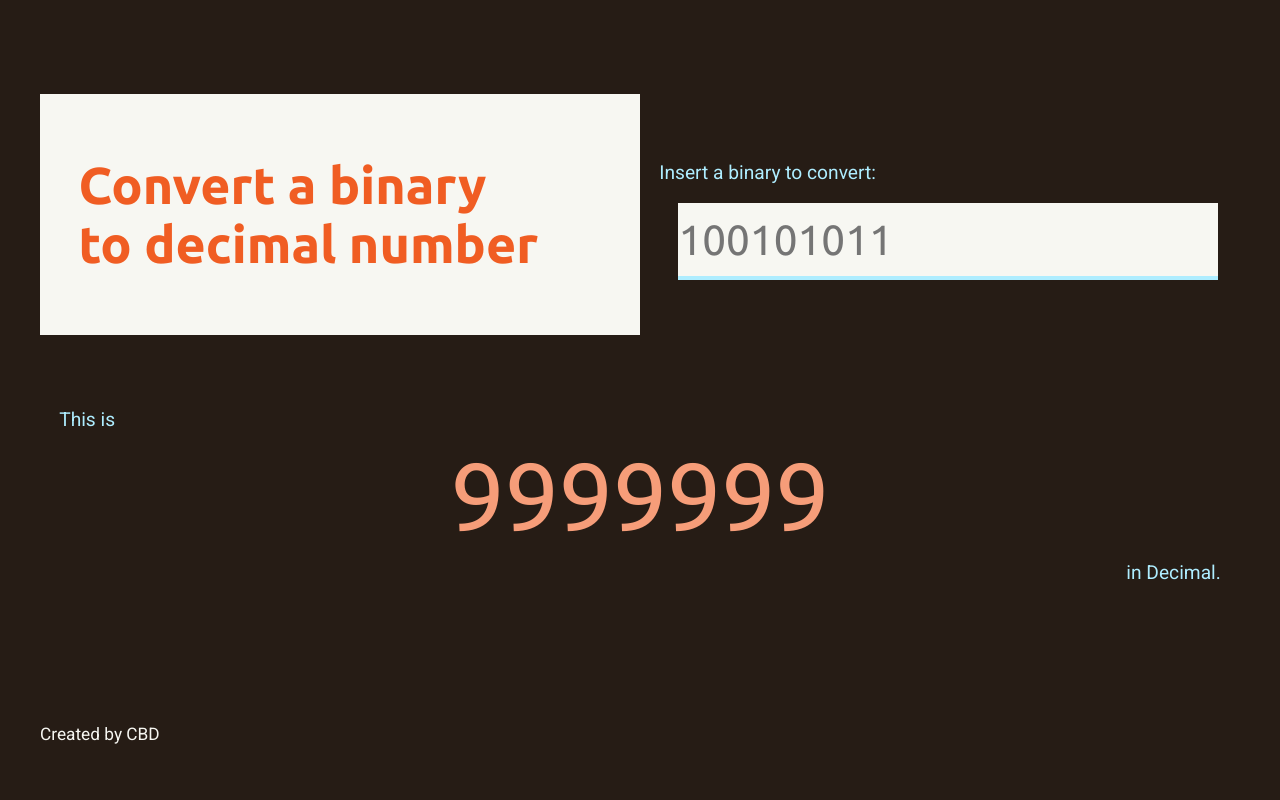
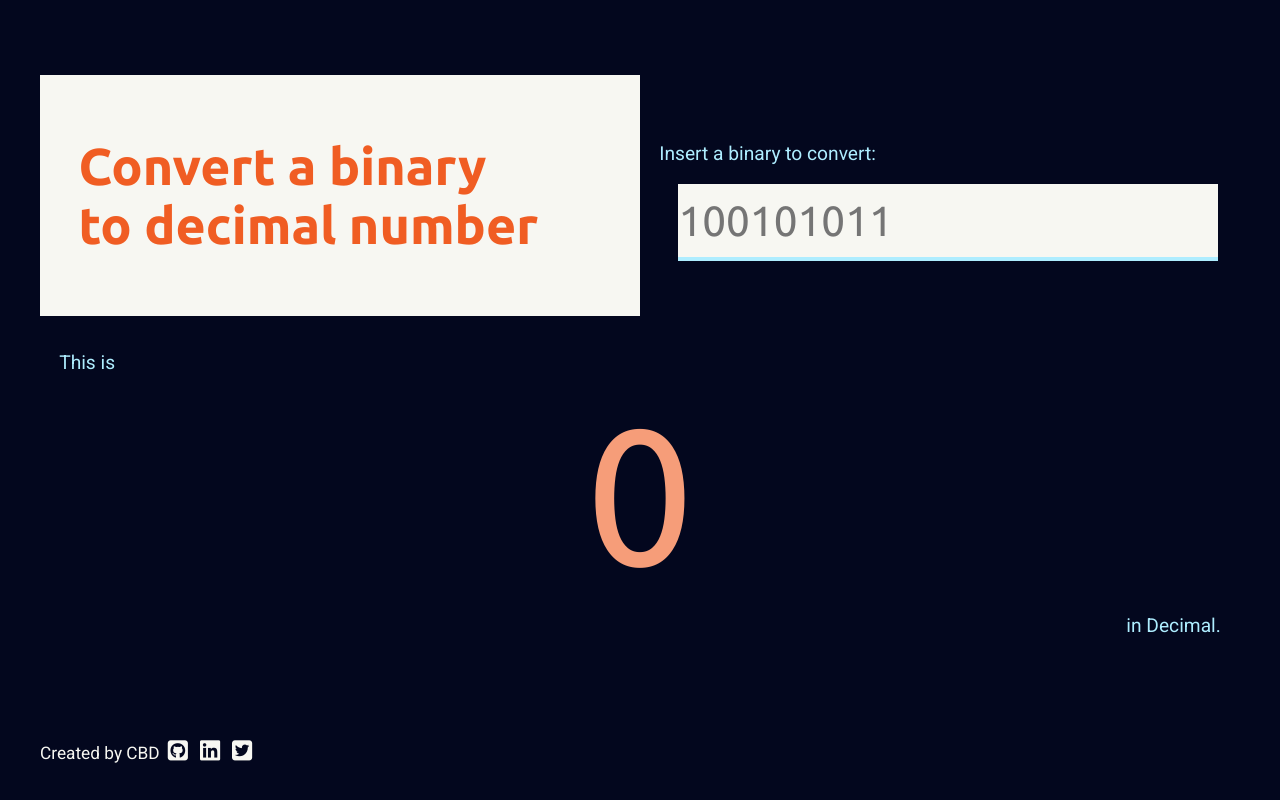
Before and after one commit to ClaudioDutra/Binary2Decimal, a website: page index.html in a window 1280 px wide. Drawn offline with nearby package versions, Linux system fonts and the light colour scheme.

Commit message:
Feature: Create logic to convert binary to decimal.
Small adjusts in layout
- Change background color
- Add FontAwsome
- Add Social media icons an link

```diff
--- a/index.html
+++ b/index.html
@@ -5,6 +5,7 @@
     <meta name="viewport" content="width=device-width, initial-scale=1.0">
     <link href="https://fonts.googleapis.com/css2?family=Roboto&family=Ubuntu:wght@400;700&display=swap" rel="stylesheet">
     <script src="https://ajax.googleapis.com/ajax/libs/jquery/3.5.1/jquery.min.js"></script>
+    <script src="https://kit.fontawesome.com/e25ab235ec.js" crossorigin="anonymous"></script>
     <script src="src/main.js"></script>
     <link rel="stylesheet" href="./style/style.css" >
 
@@ -23,11 +24,14 @@
         </fieldset>
         <div>
             <div>This is </div>
-            <div id="result"> 9999999 </div>
+            <div id="result"> 0 </div>
             <div> in Decimal.</div>
         </div>
         <footer>
-            <p>Created by CBD</p>
+            <p> Created by CBD
+                <a href="https://github.com/ClaudioDutra"><i class="fab fa-github-square"></i></a>
+                <a href="https://www.linkedin.com/in/claudiobdutra/"><i class="fab fa-linkedin"></i></a>
+                <a href="https://twitter.com/claudio__dutra"><i class="fab fa-twitter-square"></i></a></p>
         </footer>
     </main>
 </body>
--- a/src/main.js
+++ b/src/main.js
@@ -1,6 +1,9 @@
 const binary =  {
     validate(value) {
         return value.toString() === '1' || value.toString() === '0'
+    },
+    convert(value) {
+        return parseInt(value, 2);
     }
 }
 
@@ -9,13 +12,16 @@ const input = {
         if(!binary.validate(value)) {
             input.val(input.val().slice(0, -1));
         }
+
+        if(!input.val()) {
+            input.val(0);
+        }
     }
 }
-
-
 
 $(document).ready(function(){
     $('fieldset input[name="binary"]').keyup(function(event){
       input.setValue($(this), event.key);
+      $('#result').text(binary.convert($(this).val()));
     });
 });
--- a/style/style.css
+++ b/style/style.css
@@ -1,11 +1,11 @@
 body, html {
     /* Set color variables */
-    --color-background-primary: #261C15;
+    --color-background-primary: #03071e;
     --color-background-secondary: #F7F7F2;
     --color-text-title: #F05D23;
     --color-text-primary: #AEEDFF;
     --color-text-secondary: #F69D79;
-    --color-text-input: #261C15;
+    --color-text-input: #03071e;
     --color-text-footer: #F7F7F2;
     /* End of variables definition */
 
@@ -96,6 +96,12 @@ main footer {
     margin: 2rem 0rem;
 }
 
+main footer p a i {
+    color: var(--color-text-footer);
+    font-size: 2.4rem;
+    margin: auto 0.4rem;
+}
+
 @media(min-width: 1200px) {
 
     main header {
@@ -109,6 +115,10 @@ main footer {
 
     main div {
         grid-area: result;
+    }
+
+    main div #result {
+        font-size: 20rem;
     }
 
     main footer {
```
